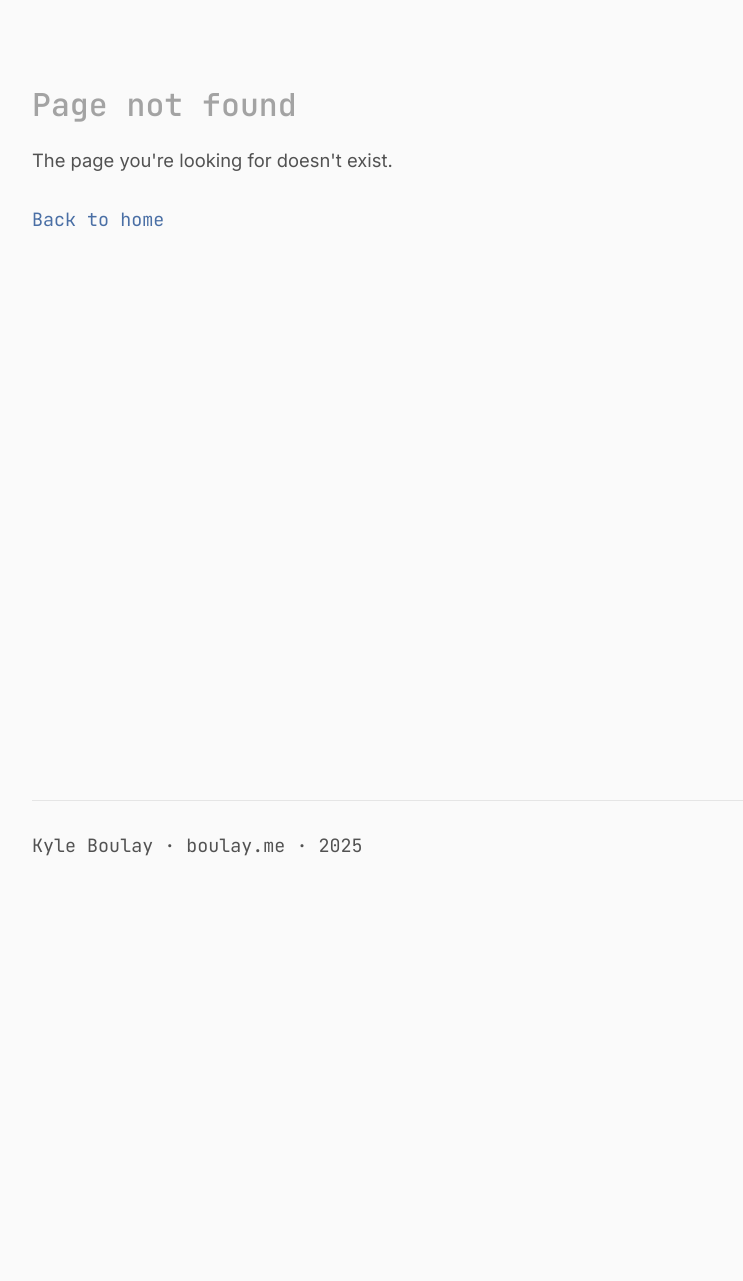
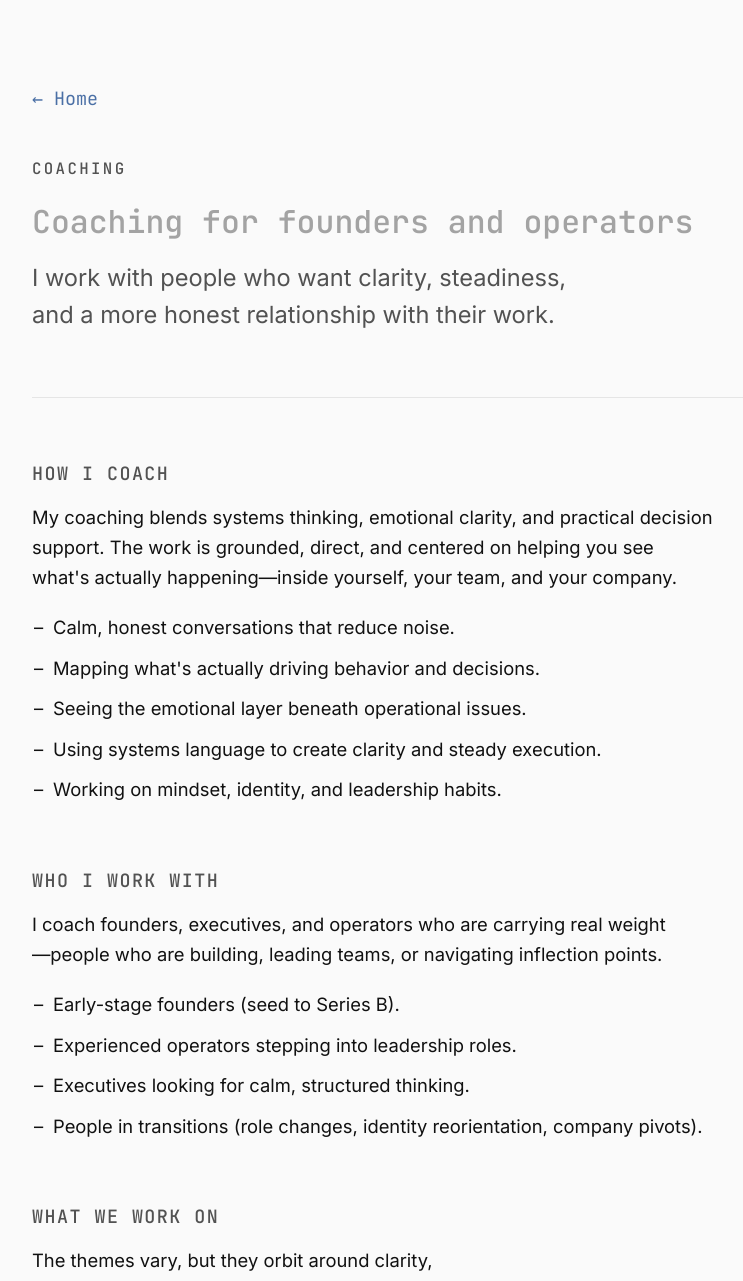
Before and after one commit to kysebo/boulay-site, a Next.js app: page /coaching in a window 1280 px wide. Before the commit this address had no page. Shown: the top 1281 px of the page, without its empty margins (31-774 px from the left). Before the commit the page ends 901 px from the top, so only its background shows below. Built offline with nearby package versions, Linux system fonts and the light colour scheme.

Commit message:
added coaching page

```diff
--- /dev/null
+++ b/app/coaching/page.tsx
@@ -0,0 +1,156 @@
+import Link from 'next/link'
+import { Balancer } from 'react-wrap-balancer'
+import Footer from '@/components/Footer'
+
+export default function CoachingPage() {
+  return (
+    <>
+      <main className="min-h-screen bg-[#fafafa] text-[#111]">
+        <div className="max-w-[800px] mx-auto md:mx-0 md:ml-4 px-8 pt-16 pb-8">
+
+          {/* BACK LINK */}
+          <Link
+            href="/"
+            className="font-mono text-sm text-[#4a6fa5] underline-offset-2 cursor-pointer"
+          >
+            ← Home
+          </Link>
+
+          {/* TITLE BLOCK */}
+          <header>
+            <section className="pb-6 mt-8">
+              <p className="font-mono uppercase text-xs tracking-[0.15em] font-medium text-neutral-600 mb-5">
+                COACHING
+              </p>
+              <h1 className="font-mono text-2xl md:text-2xl font-medium leading-[1.1] text-neutral-400">
+                Coaching for founders and operators
+              </h1>
+              <p className="mt-4 text-base md:text-lg text-neutral-600">
+                <Balancer>
+                  I work with people who want clarity, steadiness, and a more honest relationship with their work.
+                </Balancer>
+              </p>
+            </section>
+          </header>
+
+          {/* HOW I COACH */}
+          <section className="mt-6 border-t border-neutral-200 pt-12">
+            <h2 className="font-mono text-sm uppercase tracking-[0.08em] font-medium text-neutral-600 mb-3">
+              How I coach
+            </h2>
+            <p className="text-sm leading-relaxed mb-4">
+              <Balancer>
+                My coaching blends systems thinking, emotional clarity, and practical decision support. The work is grounded, direct, and centered on helping you see what's actually happening—inside yourself, your team, and your company.
+              </Balancer>
+            </p>
+            <ul className="space-y-2 text-sm leading-relaxed list-['–__'] pl-4">
+              <li><Balancer>Calm, honest conversations that reduce noise.</Balancer></li>
+              <li><Balancer>Mapping what's actually driving behavior and decisions.</Balancer></li>
+              <li><Balancer>Seeing the emotional layer beneath operational issues.</Balancer></li>
+              <li><Balancer>Using systems language to create clarity and steady execution.</Balancer></li>
+              <li><Balancer>Working on mindset, identity, and leadership habits.</Balancer></li>
+            </ul>
+          </section>
+
+          {/* WHO I WORK WITH */}
+          <section className="mt-12">
+            <h2 className="font-mono text-sm uppercase tracking-[0.08em] font-medium text-neutral-600 mb-3">
+              Who I work with
+            </h2>
+            <p className="text-sm leading-relaxed mb-4">
+              <Balancer>
+                I coach founders, executives, and operators who are carrying real weight—people who are building, leading teams, or navigating inflection points.
+              </Balancer>
+            </p>
+            <ul className="space-y-2 text-sm leading-relaxed list-['–__'] pl-4">
+              <li><Balancer>Early-stage founders (seed to Series B).</Balancer></li>
+              <li><Balancer>Experienced operators stepping into leadership roles.</Balancer></li>
+              <li><Balancer>Executives looking for calm, structured thinking.</Balancer></li>
+              <li><Balancer>People in transitions (role changes, identity reorientation, company pivots).</Balancer></li>
+            </ul>
+          </section>
+
+          {/* WHAT WE WORK ON */}
+          <section className="mt-12">
+            <h2 className="font-mono text-sm uppercase tracking-[0.08em] font-medium text-neutral-600 mb-3">
+              What we work on
+            </h2>
+            <p className="text-sm leading-relaxed mb-4">
+              <Balancer>
+                The themes vary, but they orbit around clarity, decision-making, and personal steadiness.
+              </Balancer>
+            </p>
+            <ul className="space-y-2 text-sm leading-relaxed list-['–__'] pl-4">
+              <li><Balancer>Getting clear on what you actually want (and what you don't).</Balancer></li>
+              <li><Balancer>Making decisions without spinning.</Balancer></li>
+              <li><Balancer>Leading teams with more steadiness and less reactivity.</Balancer></li>
+              <li><Balancer>Building systems for accountability and alignment.</Balancer></li>
+              <li><Balancer>Navigating identity shifts that come with growth.</Balancer></li>
+            </ul>
+          </section>
+
+          {/* HOW WE WORK TOGETHER */}
+          <section className="mt-12">
+            <h2 className="font-mono text-sm uppercase tracking-[0.08em] font-medium text-neutral-600 mb-3">
+              How we work together
+            </h2>
+            <p className="text-sm leading-relaxed mb-4">
+              <Balancer>
+                I typically work with people in one of two formats:
+              </Balancer>
+            </p>
+            <ul className="space-y-2 text-sm leading-relaxed list-['–__'] pl-4">
+              <li><Balancer>1:1 coaching (twice monthly) — steady, ongoing work.</Balancer></li>
+              <li><Balancer>Deep-dive intensives — short, focused sessions for specific problems or transitions.</Balancer></li>
+            </ul>
+          </section>
+
+          {/* WHY PEOPLE WORK WITH ME */}
+          <section className="mt-12">
+            <h2 className="font-mono text-sm uppercase tracking-[0.08em] font-medium text-neutral-600 mb-3">
+              Why people work with me
+            </h2>
+            <ul className="space-y-2 text-sm leading-relaxed list-['–__'] pl-4">
+              <li><Balancer>I give honest, non-anxious reflections without inflating drama.</Balancer></li>
+              <li><Balancer>I've built and led teams through chaos and hypergrowth.</Balancer></li>
+              <li><Balancer>I understand founder psychology, because I've lived it.</Balancer></li>
+              <li><Balancer>I help people see patterns they've been living inside for years.</Balancer></li>
+              <li><Balancer>The work feels calm, direct, and grounding.</Balancer></li>
+            </ul>
+          </section>
+
+          {/* WHAT PEOPLE SAY */}
+          <section className="mt-12">
+            <h2 className="font-mono text-sm uppercase tracking-[0.08em] font-medium text-neutral-600 mb-3">
+              What people say
+            </h2>
+            <ul className="space-y-2 text-sm leading-relaxed list-['–__'] pl-4">
+              <li className="italic"><Balancer>"I think more clearly after every session."</Balancer></li>
+              <li className="italic"><Balancer>"I finally understand why I was stuck."</Balancer></li>
+              <li className="italic"><Balancer>"The conversations are calm, honest, and transformative."</Balancer></li>
+            </ul>
+          </section>
+
+          {/* GET IN TOUCH */}
+          <section className="mt-12">
+            <h2 className="font-mono text-sm uppercase tracking-[0.08em] font-medium text-neutral-600 mb-3">
+              Get in touch
+            </h2>
+            <p className="text-sm leading-relaxed">
+              <Balancer>
+                If you'd like to explore working together, you can reach me at{' '}
+                <a href="mailto:kyle@boulay.me" className="text-[#4a6fa5] underline-offset-2">
+                  kyle@boulay.me
+                </a>
+                .
+              </Balancer>
+            </p>
+          </section>
+
+        </div>
+      </main>
+
+      <Footer />
+    </>
+  );
+}
--- a/app/page.tsx
+++ b/app/page.tsx
@@ -77,7 +77,11 @@ export default function Home() {
             What I’m available for
           </h2>
           <ul className="space-y-2 text-sm leading-relaxed list-['–__'] pl-4">
-            <li><Balancer>Founder and executive coaching</Balancer></li>
+            <li>
+              <Balancer>
+                <a href="/coaching" className="text-[#4a6fa5] underline-offset-2">Founder and executive coaching</a>
+              </Balancer>
+            </li>
             <li><Balancer>Product consulting (strategy, shaping, narrative)</Balancer></li>
             <li><Balancer>Fractional product leadership</Balancer></li>
             <li>
```
